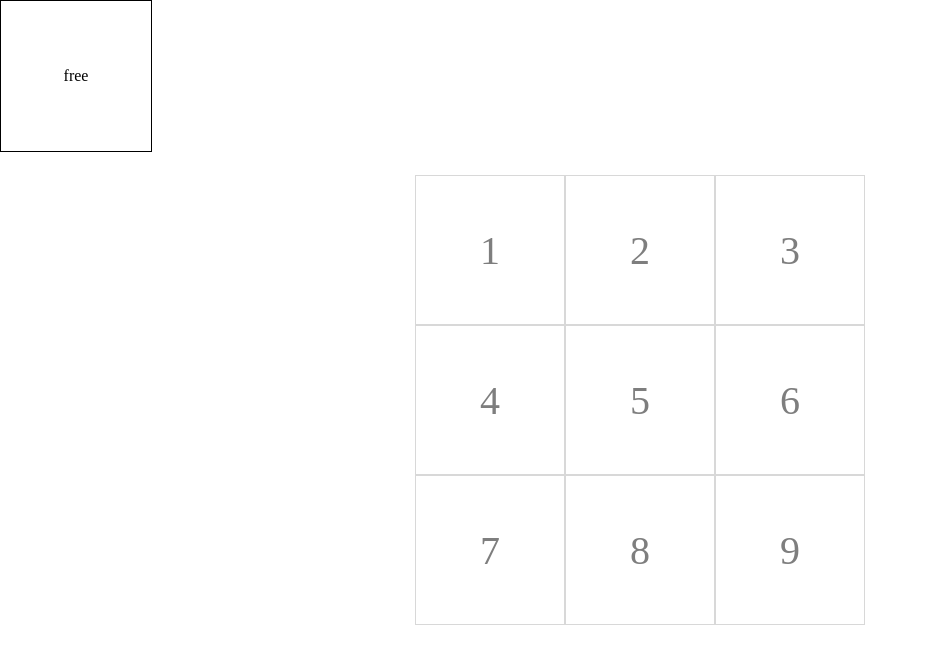
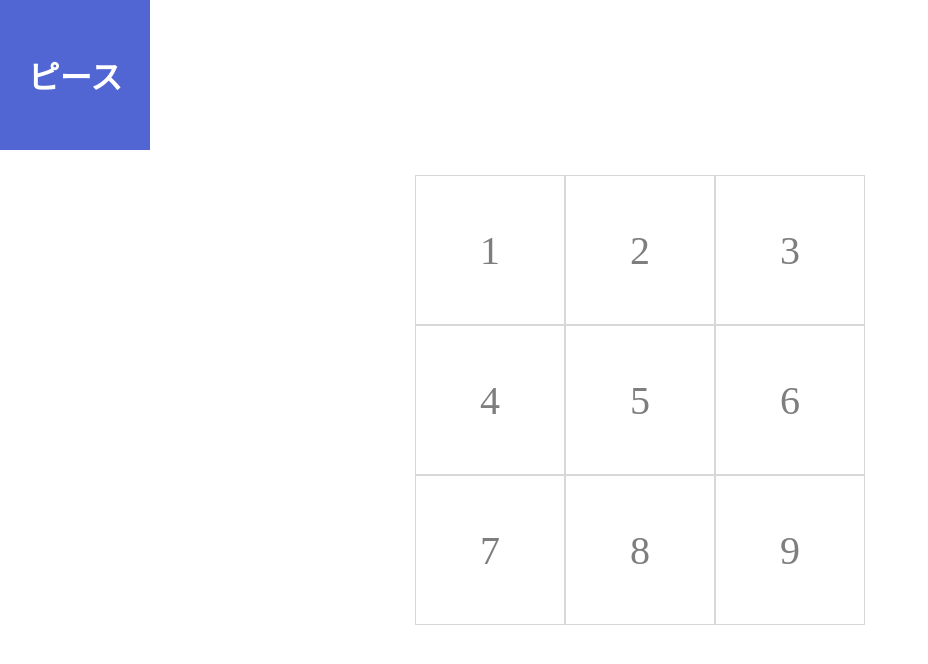
Before and after one commit to richardimaoka/drag-drop-piece, a Next.js app in the folder nextjs/: page / in a window 1280 px wide. Shown: the top 664 px of the page, without its empty margins (0-928 px from the left). Built offline with nearby package versions, Linux system fonts and the light colour scheme.

Commit message:
piece color

```diff
--- a/nextjs/app/components/DragRect.module.css
+++ b/nextjs/app/components/DragRect.module.css
@@ -8,8 +8,12 @@
   align-items: center;
   justify-items: center;
 
-  border: solid 1px black;
-  background-color: white;
+  /* border: solid 1px black; */
+  background-color: rgb(82, 102, 211);
+
+  font-size: 2rem;
+  font-weight: 700;
+  color: white;
 }
 
 .animate {
--- a/nextjs/app/components/DragRect.tsx
+++ b/nextjs/app/components/DragRect.tsx
@@ -175,7 +175,7 @@ export function DragRect(props: Props) {
       }
       onTransitionEnd={onAnimationEnd}
     >
-      free
+      ピース
     </div>
   );
 }
```
